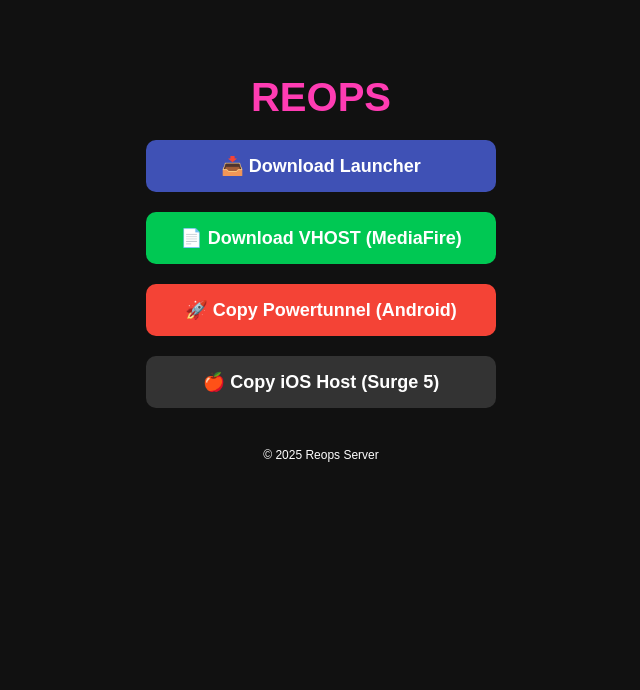
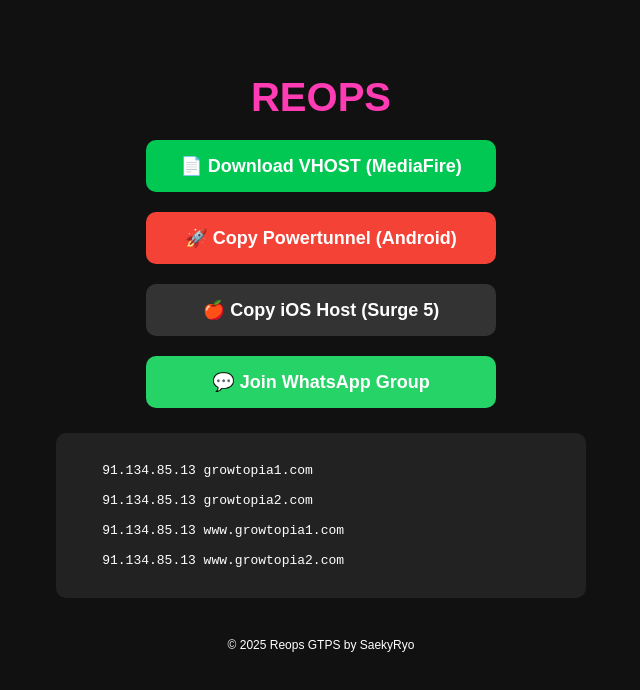
Before and after one commit to rioafrianto1/Reops-gtps, a plain HTML site: page index.html in a window 1280 px wide. Shown: the whole page, without its empty margins (319-959 px from the left). Drawn offline with Linux system fonts and the light colour scheme.

Commit message:
index.html

```diff
--- a/index.html
+++ b/index.html
@@ -1,7 +1,7 @@
 <!DOCTYPE html>
 <html>
 <head>
-  <title>Download Launcher - Reops GTPS</title>
+  <title>REOPS GTPS - Host Tools</title>
   <style>
     body {
       background: #111;
@@ -28,32 +28,39 @@
       max-width: 300px;
       text-decoration: none;
     }
-    .btn-download {
-      background-color: #3f51b5;
-      color: #fff;
-    }
-    .btn-powertunnel {
-      background-color: #f44336;
-      color: #fff;
-    }
-    .btn-ios {
-      background-color: #333;
-      color: #fff;
-    }
-    .btn-vhost {
-      background-color: #00c853;
-      color: #fff;
+    .btn-vhost { background-color: #00c853; color: #fff; }
+    .btn-powertunnel { background-color: #f44336; color: #fff; }
+    .btn-ios { background-color: #333; color: #fff; }
+    .btn-wa { background-color: #25d366; color: #fff; }
+    .host-box {
+      background-color: #222;
+      padding: 15px;
+      margin-top: 25px;
+      border-radius: 10px;
+      text-align: left;
+      max-width: 500px;
+      margin-left: auto;
+      margin-right: auto;
+      font-family: monospace;
+      white-space: pre;
     }
   </style>
 </head>
 <body>
   <h1>REOPS</h1>
 
-  <a href="https://www.mediafire.com/file/xxxxx/launcher.apk/file" class="button btn-download" target="_blank">📥 Download Launcher</a>
   <a href="https://www.mediafire.com/file/h64vnz3gdwndc10/Reops.txt/file" class="button btn-vhost" target="_blank">📄 Download VHOST (MediaFire)</a>
   <a href="https://growsoft.cc/android.txt" class="button btn-powertunnel" target="_blank">🚀 Copy Powertunnel (Android)</a>
   <a href="https://growsoft.cc/ios.txt" class="button btn-ios" target="_blank">🍎 Copy iOS Host (Surge 5)</a>
+  <a href="https://chat.whatsapp.com/Ft4xRZPuHMF2oP0WSOhjxu?mode=ac_t" class="button btn-wa" target="_blank">💬 Join WhatsApp Group</a>
 
-  <p style="margin-top: 40px; font-size: 12px;">© 2025 Reops Server</p>
+  <div class="host-box">
+    91.134.85.13 growtopia1.com<br>
+    91.134.85.13 growtopia2.com<br>
+    91.134.85.13 www.growtopia1.com<br>
+    91.134.85.13 www.growtopia2.com
+  </div>
+
+  <p style="margin-top: 40px; font-size: 12px;">© 2025 Reops GTPS by SaekyRyo</p>
 </body>
 </html>
```
